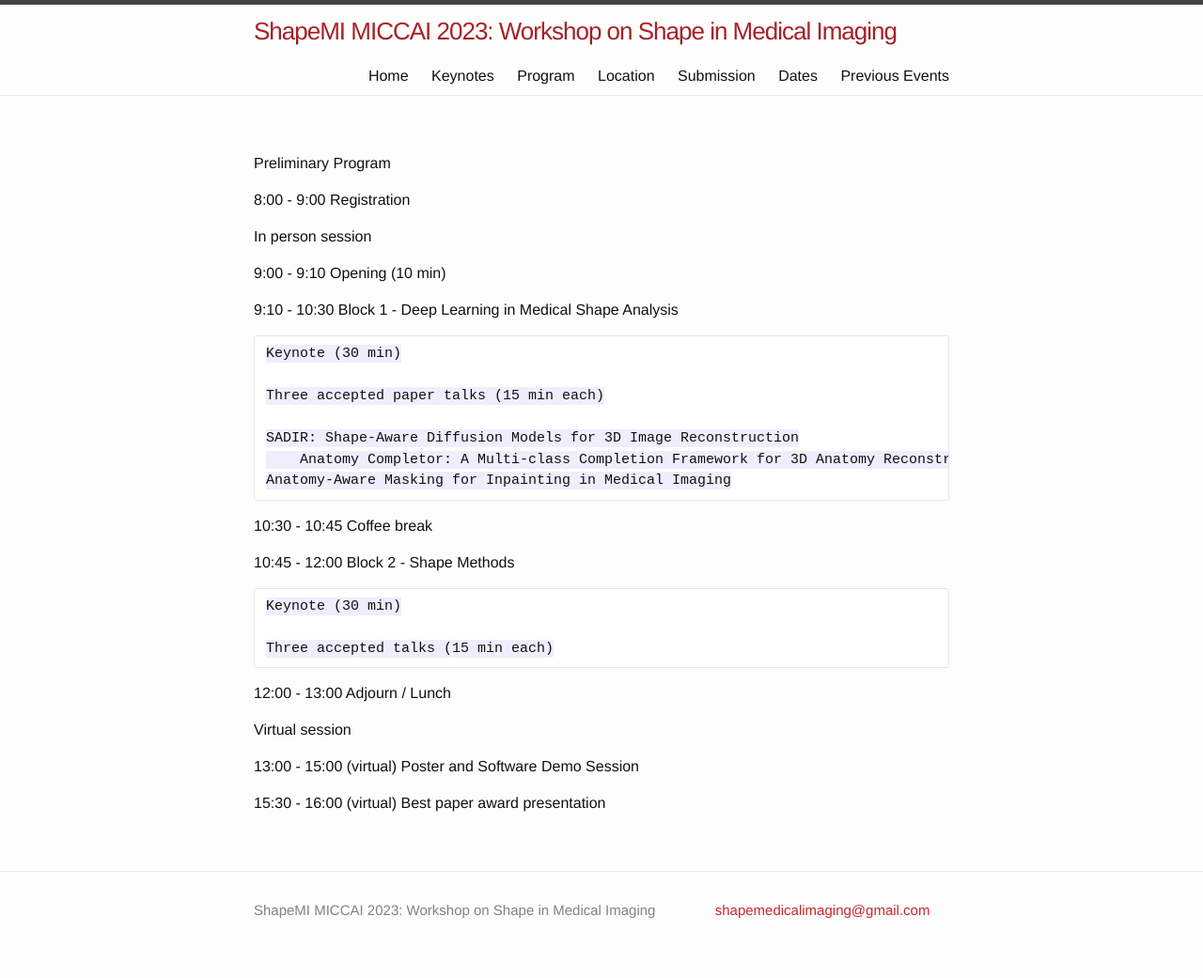
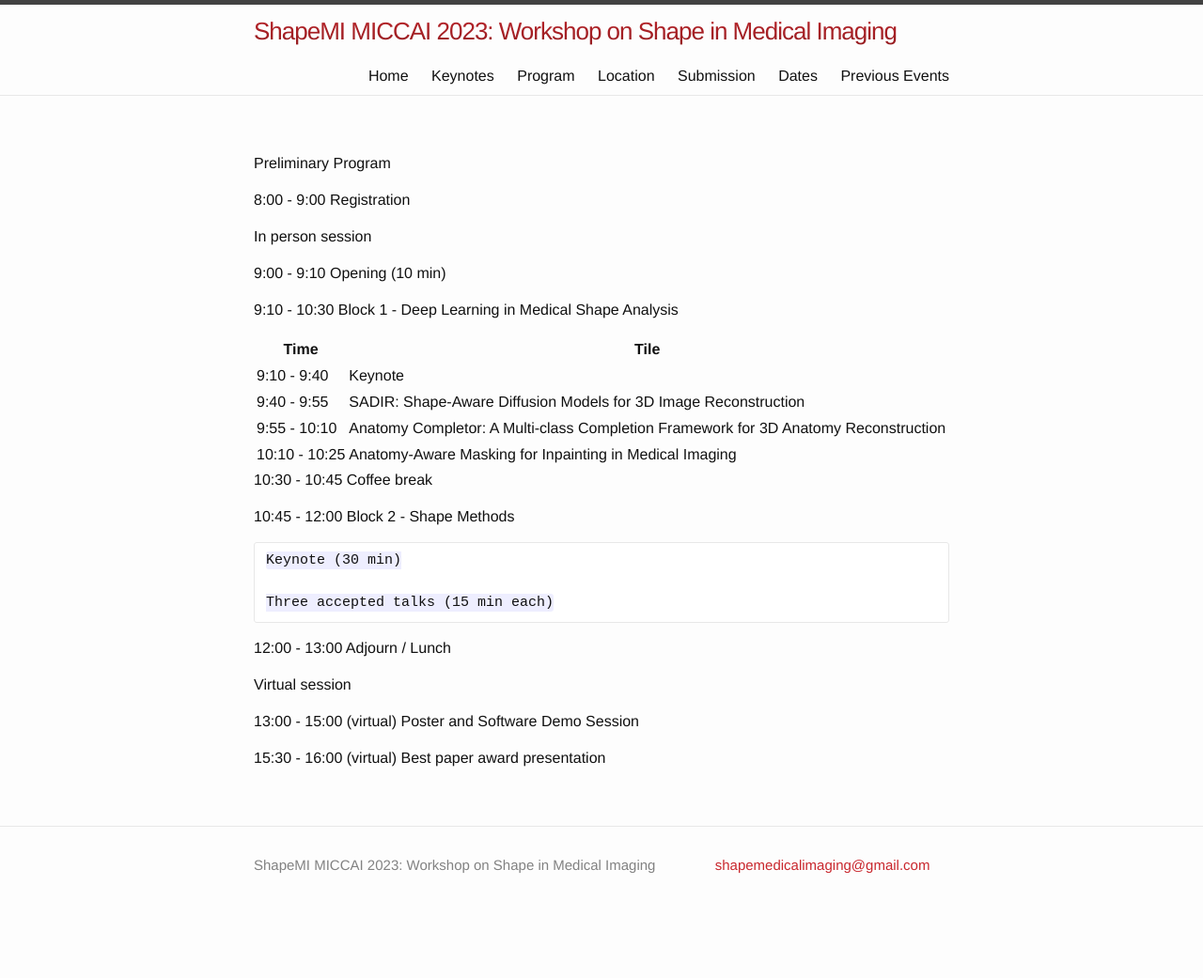
Before and after one commit to shapemi/shapemi.github.io, a Jekyll site: the page built from program/index.md, in a window 1280 px wide. Shown: the whole page at 94% size. Built offline with Jekyll 4.4.1, drawn with Linux system fonts in a browser that asks for light colours; our own code applies the rules of GitHub Pages for plain Markdown files; after the commit the page ends 992 px from its top, so only the background shows below that.

Commit message:
Update index.md

```diff
--- a/program/index.md
+++ b/program/index.md
@@ -8,14 +8,12 @@ In person session
 
 9:10 - 10:30 Block 1 - Deep Learning in Medical Shape Analysis
 
-	Keynote (30 min)
-
-	Three accepted paper talks (15 min each)
-
-	SADIR: Shape-Aware Diffusion Models for 3D Image Reconstruction
-        Anatomy Completor: A Multi-class Completion Framework for 3D Anatomy Reconstruction
-	Anatomy-Aware Masking for Inpainting in Medical Imaging
-
+| Time    | Tile |
+| -------- | ------- |
+| 9:10 - 9:40  | Keynote    |
+| 9:40 - 9:55 | SADIR: Shape-Aware Diffusion Models for 3D Image Reconstruction    |
+| 9:55 - 10:10    | Anatomy Completor: A Multi-class Completion Framework for 3D Anatomy Reconstruction    |
+| 10:10 - 10:25    | Anatomy-Aware Masking for Inpainting in Medical Imaging    |
 
 10:30 - 10:45 Coffee break
 
```
